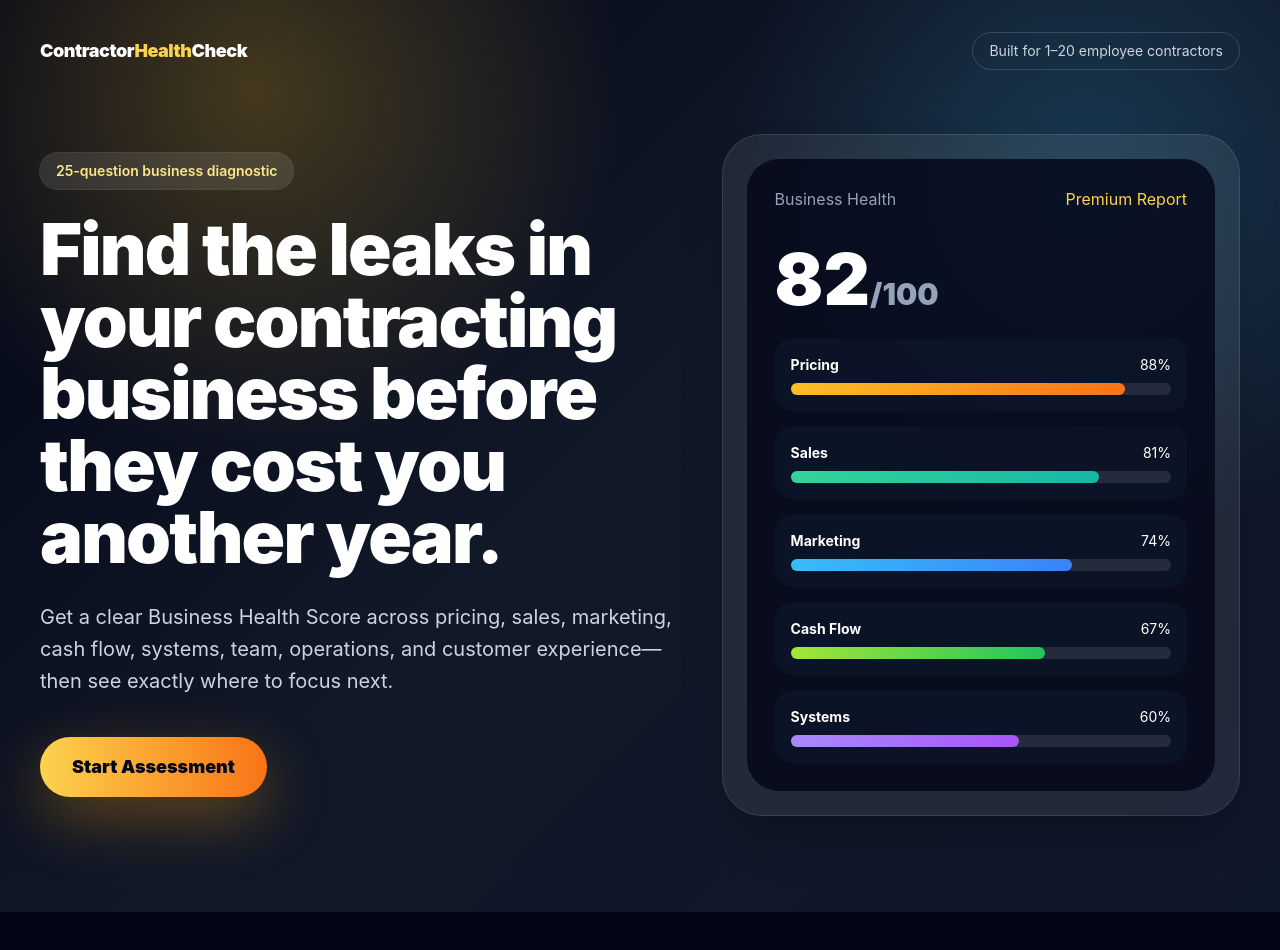
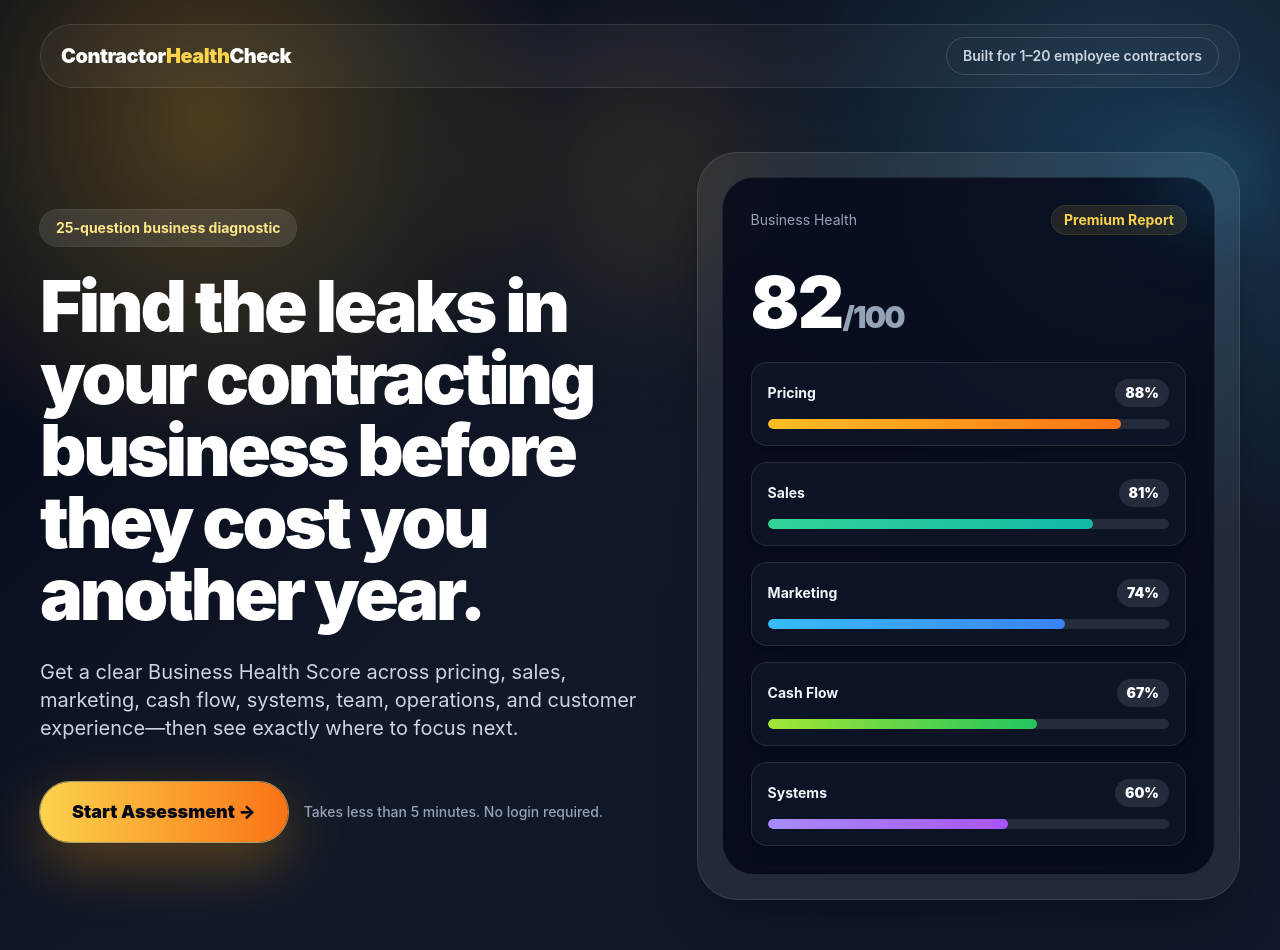
Before and after one commit to Dman143/contractor-health-check, a React (Vite) app: page / in a window 1280 px wide. Shown: the top 950 px of the page. Before the commit the page ends 912 px from the top, so only its background shows below. Built offline with nearby package versions, Linux system fonts and the light colour scheme.

Commit message:
Polish contractor health check UI

```diff
--- a/src/App.tsx
+++ b/src/App.tsx
@@ -91,36 +91,38 @@ export default function App() {
   }
 
   return (
-    <main className="min-h-screen bg-slate-950 text-white">
+    <main className="min-h-screen overflow-hidden bg-slate-950 text-white">
       <div className="absolute inset-0 bg-[radial-gradient(circle_at_top_left,rgba(245,158,11,.20),transparent_32%),radial-gradient(circle_at_bottom_right,rgba(14,165,233,.18),transparent_35%)]" />
-      <section className="relative mx-auto flex min-h-screen max-w-4xl flex-col justify-center px-6 py-10">
-        <div className="mb-8 flex items-center justify-between text-sm text-slate-300">
-          <button className="rounded-full border border-white/15 px-4 py-2 hover:bg-white/10" onClick={goBack}>
+      <section className="relative mx-auto flex min-h-screen w-full max-w-4xl flex-col justify-center px-5 py-8 sm:px-6 md:py-10">
+        <div className="mb-6 flex flex-wrap items-center justify-between gap-3 text-sm text-slate-300 md:mb-8">
+          <button className="rounded-full border border-white/15 px-4 py-2 font-semibold transition hover:-translate-y-0.5 hover:border-white/30 hover:bg-white/10" onClick={goBack}>
             Back
           </button>
-          <span>
+          <span className="rounded-full bg-white/5 px-4 py-2 font-medium ring-1 ring-white/10">
             Question {currentQuestionIndex + 1} of {questions.length}
           </span>
         </div>
 
-        <div aria-label="Assessment progress" className="mb-8 h-3 overflow-hidden rounded-full bg-white/10">
-          <div className="h-full rounded-full bg-gradient-to-r from-amber-400 to-sky-400 transition-all" style={{ width: `${progress}%` }} />
+        <div className="mb-6 rounded-full border border-white/10 bg-slate-900/80 p-1 shadow-inner shadow-black/30 md:mb-8">
+          <div aria-label="Assessment progress" aria-valuemax={100} aria-valuemin={0} aria-valuenow={Math.round(progress)} className="h-3 overflow-hidden rounded-full bg-white/10" role="progressbar">
+            <div className="h-full rounded-full bg-gradient-to-r from-amber-300 via-orange-400 to-sky-400 shadow-[0_0_24px_rgba(251,191,36,.45)] transition-all duration-500 ease-out" style={{ width: `${progress}%` }} />
+          </div>
         </div>
 
-        <article className="rounded-[2rem] border border-white/10 bg-white/[.07] p-8 shadow-2xl backdrop-blur md:p-12">
-          <p className="mb-4 inline-flex rounded-full bg-amber-400/15 px-4 py-2 text-sm font-semibold text-amber-200">
+        <article className="rounded-[1.75rem] border border-white/10 bg-white/[.075] p-6 shadow-2xl shadow-black/30 backdrop-blur-xl sm:p-8 md:rounded-[2.25rem] md:p-12">
+          <p className="mb-5 inline-flex rounded-full bg-amber-400/15 px-4 py-2 text-sm font-bold text-amber-200 ring-1 ring-amber-300/20">
             {currentQuestion.category}
           </p>
-          <h1 className="text-3xl font-bold leading-tight md:text-5xl">{currentQuestion.prompt}</h1>
-          <div className="mt-10 grid gap-3 md:grid-cols-5">
+          <h1 className="text-3xl font-black leading-tight tracking-tight md:text-5xl">{currentQuestion.prompt}</h1>
+          <div className="mt-8 grid gap-3 sm:grid-cols-2 md:mt-10 md:grid-cols-5">
             {scaleLabels.map((label, index) => (
               <button
-                className="group rounded-2xl border border-white/10 bg-slate-900/70 p-5 text-left transition hover:-translate-y-1 hover:border-amber-300/60 hover:bg-white/10"
+                className="group rounded-2xl border border-white/10 bg-slate-900/75 p-5 text-left shadow-lg shadow-black/15 transition duration-200 hover:-translate-y-1 hover:border-amber-300/60 hover:bg-white/10 hover:shadow-amber-500/10 focus:outline-none focus:ring-2 focus:ring-amber-300 focus:ring-offset-2 focus:ring-offset-slate-950"
                 key={label}
                 onClick={() => selectScore(index + 1)}
               >
                 <span className="block text-3xl font-black text-white">{index + 1}</span>
-                <span className="mt-3 block text-sm text-slate-300 group-hover:text-white">{label}</span>
+                <span className="mt-3 block text-sm font-medium leading-5 text-slate-300 group-hover:text-white">{label}</span>
               </button>
             ))}
           </div>
@@ -133,32 +135,36 @@ export default function App() {
 function LandingPage({ onStart }: { onStart: () => void }) {
   return (
     <main className="min-h-screen overflow-hidden bg-slate-950 text-white">
-      <section className="relative isolate px-6 py-8 md:px-10">
-        <div className="absolute inset-0 -z-10 bg-[radial-gradient(circle_at_20%_10%,rgba(251,191,36,.25),transparent_28%),radial-gradient(circle_at_85%_20%,rgba(56,189,248,.20),transparent_28%),linear-gradient(135deg,#020617,#111827_48%,#0f172a)]" />
-        <nav className="mx-auto flex max-w-7xl items-center justify-between gap-4">
-          <div className="text-lg font-black tracking-tight">
+      <section className="relative isolate px-5 py-6 sm:px-6 md:px-10">
+        <div className="absolute inset-0 -z-10 bg-[radial-gradient(circle_at_16%_12%,rgba(251,191,36,.28),transparent_26%),radial-gradient(circle_at_88%_18%,rgba(56,189,248,.20),transparent_28%),linear-gradient(135deg,#020617,#111827_48%,#0f172a)]" />
+        <div className="absolute left-1/2 top-8 -z-10 h-72 w-72 -translate-x-1/2 rounded-full bg-amber-300/10 blur-3xl" />
+        <nav className="mx-auto flex max-w-7xl flex-wrap items-center justify-between gap-4 rounded-full border border-white/10 bg-white/[.04] px-4 py-3 backdrop-blur md:px-5">
+          <div className="text-lg font-black tracking-tight sm:text-xl">
             Contractor<span className="text-amber-300">Health</span>Check
           </div>
-          <span className="rounded-full border border-white/15 px-4 py-2 text-sm text-slate-300">Built for 1–20 employee contractors</span>
+          <span className="rounded-full border border-white/15 px-4 py-2 text-xs font-semibold text-slate-300 sm:text-sm">Built for 1–20 employee contractors</span>
         </nav>
 
-        <div className="mx-auto grid min-h-[calc(100vh-96px)] max-w-7xl items-center gap-12 py-16 lg:grid-cols-[1.1fr_.9fr]">
-          <div>
-            <p className="mb-6 inline-flex rounded-full bg-white/10 px-4 py-2 text-sm font-semibold text-amber-200 ring-1 ring-white/15">
+        <div className="mx-auto grid min-h-[calc(100vh-88px)] max-w-7xl items-center gap-10 py-12 md:py-16 lg:grid-cols-[1.05fr_.95fr] lg:gap-14">
+          <div className="max-w-4xl">
+            <p className="mb-6 inline-flex rounded-full bg-white/10 px-4 py-2 text-sm font-bold text-amber-200 ring-1 ring-white/15">
               25-question business diagnostic
             </p>
-            <h1 className="text-5xl font-black leading-[.95] tracking-tight md:text-7xl">
+            <h1 className="max-w-5xl text-4xl font-black leading-[1.02] tracking-[-0.045em] sm:text-5xl md:text-7xl">
               Find the leaks in your contracting business before they cost you another year.
             </h1>
-            <p className="mt-7 max-w-2xl text-xl leading-8 text-slate-300">
+            <p className="mt-6 max-w-2xl text-lg leading-8 text-slate-300 md:mt-7 md:text-xl">
               Get a clear Business Health Score across pricing, sales, marketing, cash flow, systems, team, operations, and customer experience—then see exactly where to focus next.
             </p>
+            <div className="mt-10 flex flex-col gap-4 sm:flex-row sm:items-center">
               <button
-              className="mt-10 rounded-full bg-gradient-to-r from-amber-300 to-orange-500 px-8 py-4 text-lg font-black text-slate-950 shadow-[0_20px_60px_rgba(245,158,11,.35)] transition hover:-translate-y-1"
+                className="group rounded-full bg-gradient-to-r from-amber-300 to-orange-500 px-8 py-4 text-lg font-black text-slate-950 shadow-[0_20px_60px_rgba(245,158,11,.35)] ring-1 ring-amber-200/60 transition duration-200 hover:-translate-y-1 hover:scale-[1.01] hover:from-amber-200 hover:to-orange-400 hover:shadow-[0_24px_70px_rgba(245,158,11,.48)] focus:outline-none focus:ring-4 focus:ring-amber-300/50"
                 onClick={onStart}
               >
-              Start Assessment
+                Start Assessment <span className="inline-block transition group-hover:translate-x-1">→</span>
               </button>
+              <span className="text-sm font-medium text-slate-400">Takes less than 5 minutes. No login required.</span>
+            </div>
           </div>
           <ReportPreview />
         </div>
@@ -169,13 +175,14 @@ function LandingPage({ onStart }: { onStart: () => void }) {
 
 function ReportPreview() {
   return (
-    <aside className="rounded-[2.5rem] border border-white/10 bg-white/[.08] p-6 shadow-2xl backdrop-blur">
-      <div className="rounded-[2rem] bg-slate-950/80 p-7">
-        <div className="mb-8 flex items-center justify-between">
+    <aside className="relative rounded-[2rem] border border-white/10 bg-white/[.08] p-4 shadow-2xl shadow-black/40 backdrop-blur-xl sm:p-6 md:rounded-[2.5rem]">
+      <div className="absolute -right-6 -top-6 h-24 w-24 rounded-full bg-sky-400/20 blur-2xl" />
+      <div className="rounded-[1.5rem] border border-white/10 bg-slate-950/80 p-5 sm:p-7 md:rounded-[2rem]">
+        <div className="mb-8 flex items-center justify-between gap-4 text-sm">
           <span className="text-slate-400">Business Health</span>
-          <span className="text-amber-300">Premium Report</span>
+          <span className="rounded-full bg-amber-300/10 px-3 py-1 font-bold text-amber-300 ring-1 ring-amber-300/20">Premium Report</span>
         </div>
-        <div className="text-7xl font-black">
+        <div className="text-6xl font-black tracking-tight sm:text-7xl">
           82<span className="text-3xl text-slate-400">/100</span>
         </div>
         <div className="mt-6 grid gap-4">
@@ -195,29 +202,31 @@ function ResultsPage({ results, onRestart }: { results: ResultsData; onRestart:
   const nextCategory = results.opportunities[0]?.category ?? 'Systems';
 
   return (
-    <main className="min-h-screen bg-slate-950 px-6 py-10 text-white">
+    <main className="min-h-screen bg-slate-950 px-5 py-8 text-white sm:px-6 md:py-10">
       <section className="mx-auto max-w-6xl">
-        <div className="rounded-[2rem] border border-white/10 bg-white/[.07] p-8 shadow-2xl md:p-12">
-          <p className="text-amber-200">Your Contractor Health Check</p>
-          <div className="mt-4 grid gap-8 lg:grid-cols-[.8fr_1.2fr]">
-            <div>
-              <div className="text-8xl font-black">
+        <div className="rounded-[1.75rem] border border-white/10 bg-white/[.07] p-6 shadow-2xl shadow-black/30 backdrop-blur md:rounded-[2rem] md:p-12">
+          <p className="text-sm font-bold uppercase tracking-[0.2em] text-amber-200">Your Contractor Health Check</p>
+          <div className="mt-5 grid gap-8 lg:grid-cols-[.78fr_1.22fr]">
+            <div className="rounded-[1.5rem] border border-white/10 bg-slate-950/55 p-6">
+              <div className="text-7xl font-black tracking-tight sm:text-8xl">
                 {results.overall}<span className="text-3xl text-slate-400">/100</span>
               </div>
-              <h1 className="mt-4 text-4xl font-black">{band.label}</h1>
-              <p className="mt-3 text-slate-300">{band.description}</p>
+              <h1 className="mt-4 text-3xl font-black md:text-4xl">{band.label}</h1>
+              <p className="mt-3 leading-7 text-slate-300">{band.description}</p>
+              <div className="mt-8 flex flex-col gap-3 sm:flex-row">
                 <a
-                className="mt-8 inline-flex rounded-full bg-gradient-to-r from-amber-300 to-orange-500 px-7 py-4 font-black text-slate-950"
+                  className="inline-flex justify-center rounded-full bg-gradient-to-r from-amber-300 to-orange-500 px-7 py-4 font-black text-slate-950 shadow-lg shadow-amber-500/20 transition hover:-translate-y-0.5 hover:from-amber-200 hover:to-orange-400"
                   href="mailto:hello@tradebuilt.example?subject=Strategy%20Call"
                 >
                   Book a Strategy Call
                 </a>
-              <button className="ml-3 mt-8 rounded-full border border-white/15 px-6 py-4 font-bold text-slate-200" onClick={onRestart}>
+                <button className="rounded-full border border-white/15 px-6 py-4 font-bold text-slate-200 transition hover:-translate-y-0.5 hover:border-white/30 hover:bg-white/10" onClick={onRestart}>
                   Retake
                 </button>
               </div>
+            </div>
 
-            <div className="grid gap-4">
+            <div className="grid gap-3 sm:grid-cols-2">
               {results.categories.map(({ category, score }) => (
                 <ScoreBar category={category} key={category} score={score} />
               ))}
@@ -240,13 +249,13 @@ function ResultsPage({ results, onRestart }: { results: ResultsData; onRestart:
 
 function ScoreBar({ category, score }: { category: Category; score: number }) {
   return (
-    <div className="rounded-2xl bg-slate-900/70 p-4">
-      <div className="mb-2 flex justify-between text-sm">
-        <span className="font-bold">{category}</span>
-        <span>{score}%</span>
+    <div className="rounded-2xl border border-white/10 bg-slate-900/70 p-4 shadow-lg shadow-black/10">
+      <div className="mb-3 flex items-center justify-between gap-3 text-sm">
+        <span className="font-bold text-slate-100">{category}</span>
+        <span className="rounded-full bg-white/10 px-2.5 py-1 font-black text-white">{score}%</span>
       </div>
-      <div className="h-3 rounded-full bg-white/10">
-        <div className={`h-3 rounded-full bg-gradient-to-r ${categoryGradients[category]}`} style={{ width: `${score}%` }} />
+      <div className="h-2.5 overflow-hidden rounded-full bg-white/10">
+        <div className={`h-full rounded-full bg-gradient-to-r ${categoryGradients[category]}`} style={{ width: `${score}%` }} />
       </div>
     </div>
   );
@@ -254,11 +263,11 @@ function ScoreBar({ category, score }: { category: Category; score: number }) {
 
 function InsightCard({ title, items }: { title: string; items: string[] }) {
   return (
-    <article className="rounded-[1.5rem] border border-white/10 bg-white/[.06] p-6">
+    <article className="rounded-[1.5rem] border border-white/10 bg-white/[.06] p-6 shadow-xl shadow-black/10">
       <h2 className="mb-4 text-xl font-black">{title}</h2>
       <ul className="space-y-3 text-slate-300">
         {items.map((item) => (
-          <li className="flex gap-3" key={item}>
+          <li className="flex gap-3 leading-6" key={item}>
             <span className="mt-2 h-2 w-2 shrink-0 rounded-full bg-amber-300" />
             {item}
           </li>
```
Lines whose indentation alone changed are shown as unchanged.
